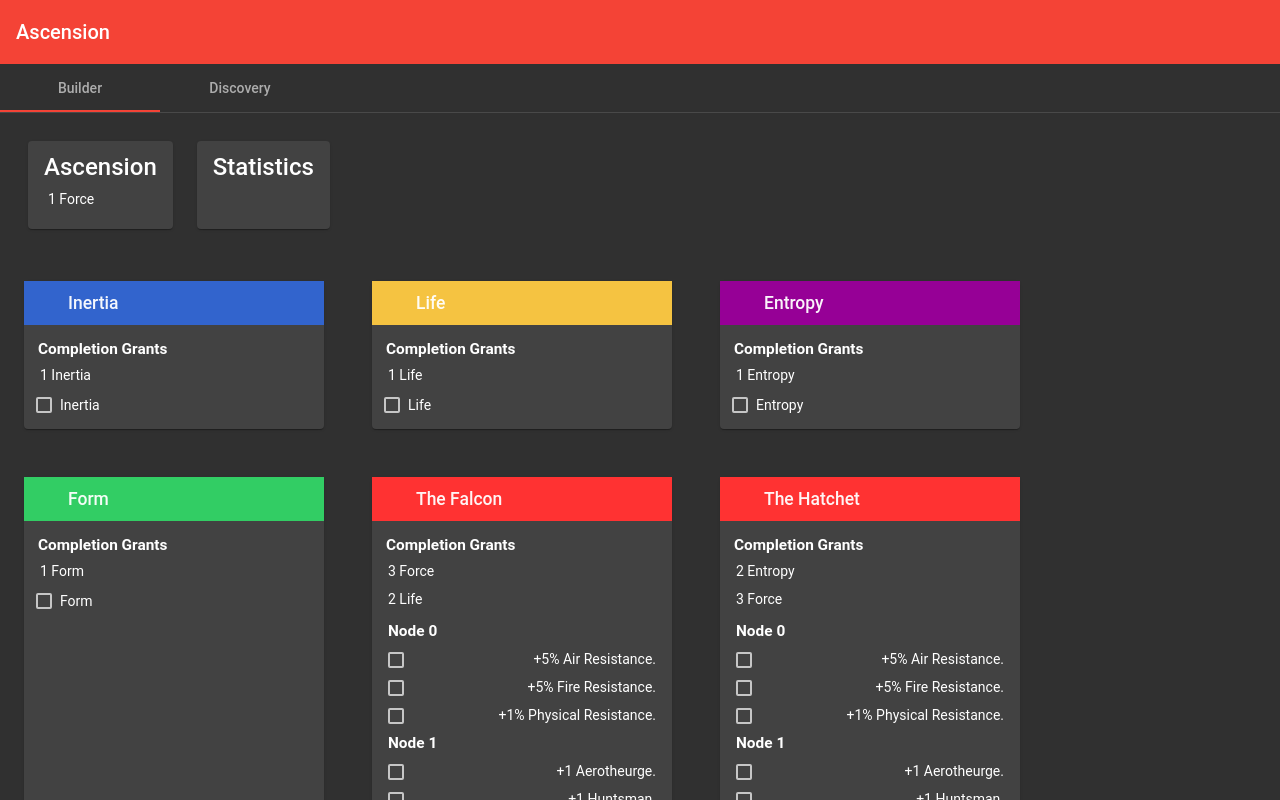
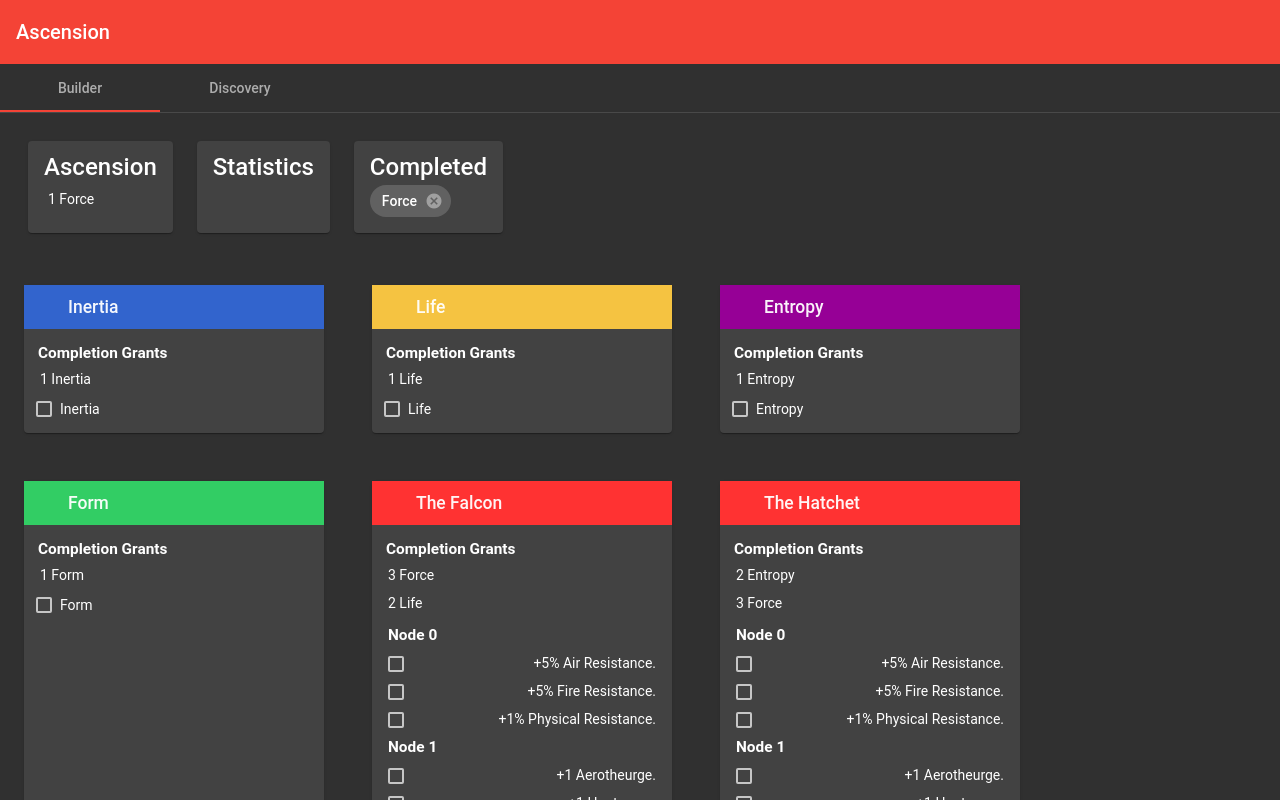
Before and after one commit to chich-dev/angular-ivy-zlc3rc, an Angular app: page / in a window 1280 px wide. Both pictures are taken after a click on the element "Force". Built offline with nearby package versions, Linux system fonts and the light colour scheme.

Commit message:
2 files modified

```diff
--- a/src/app/app.component.html
+++ b/src/app/app.component.html
@@ -30,6 +30,20 @@
 											{{item.value}} {{item.key}}
 										</div>
 									</div>
+								</mat-card-content>
+							</mat-card>
+							<mat-card style="margin: 12px">
+								<mat-card-title>
+									Completed
+								</mat-card-title>
+								<mat-card-content>
+									<mat-chip-list #chipList>
+										<mat-chip *ngFor="let item of builder.CompletedClasses" [selectable]="true"
+											removable="true" (removed)="builder.resetClass(item)">
+											{{item.Name}}
+											<mat-icon matChipRemove>cancel</mat-icon>
+										</mat-chip>
+									</mat-chip-list>
 								</mat-card-content>
 							</mat-card>
 						</div>
@@ -168,7 +182,8 @@
 										</mat-expansion-panel-header>
 										<div *ngFor="let stat of builder.AllActivators | keyvalue">
 											<mat-checkbox [checked]="stat.value"
-																(change)="actFilterChecked($event, stat.key, builder.AllStatistics)">{{stat.key}}</mat-checkbox>
+												(change)="actFilterChecked($event, stat.key, builder.AllStatistics)">
+												{{stat.key}}</mat-checkbox>
 										</div>
 									</mat-expansion-panel>
 									<mat-expansion-panel>
@@ -180,7 +195,8 @@
 										</mat-expansion-panel-header>
 										<div *ngFor="let stat of builder.AllStatistics | keyvalue">
 											<mat-checkbox [checked]="stat.value"
-																(change)="statFilterChecked($event, stat.key, builder.AllStatistics)">{{stat.key}}</mat-checkbox>
+												(change)="statFilterChecked($event, stat.key, builder.AllStatistics)">
+												{{stat.key}}</mat-checkbox>
 										</div>
 									</mat-expansion-panel>
 								</mat-accordion>
--- a/src/index.html
+++ b/src/index.html
@@ -7,6 +7,7 @@
 	<base href="/">
 	<meta name="viewport" content="width=device-width, initial-scale=1">
 	<link rel="icon" type="image/x-icon" href="favicon.ico">
+	<link href="https://fonts.googleapis.com/icon?family=Material+Icons" rel="stylesheet">
 </head>
 
 <body>
```
Lines whose indentation alone changed are shown as unchanged.
